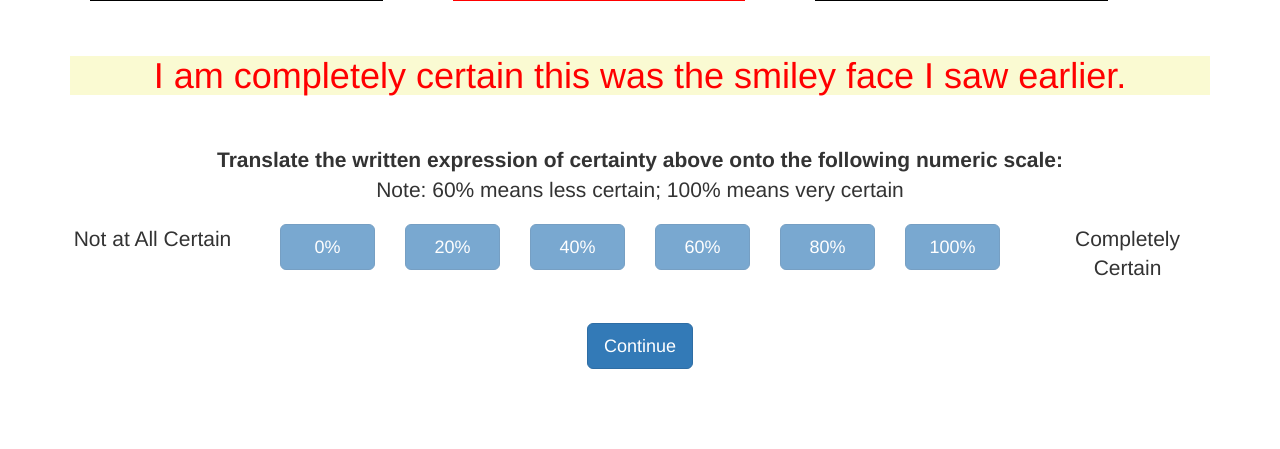
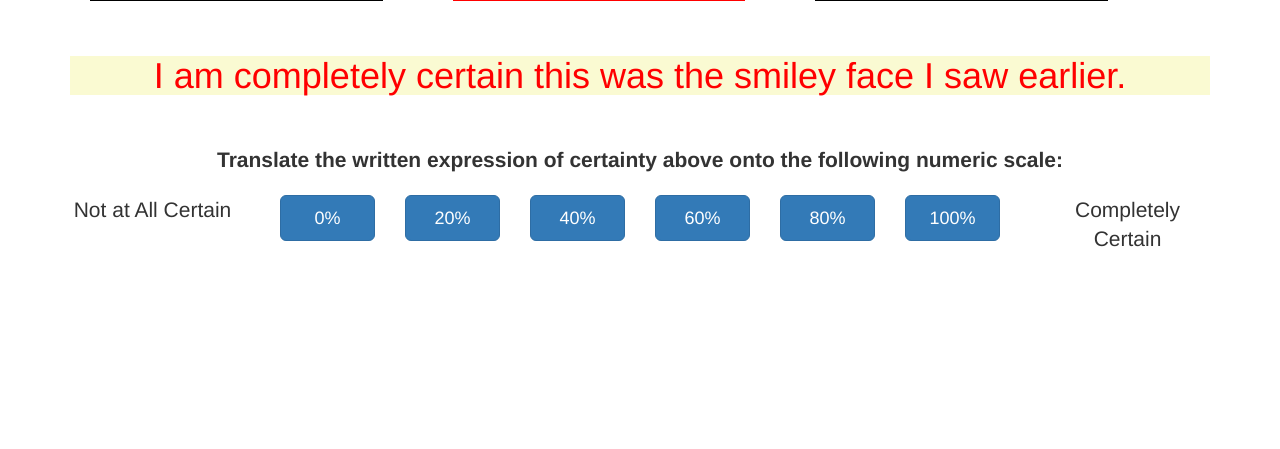
Before and after one commit to Luyao61/Dodson, a Django app: a page that uses lineup_test_2/templates/lineup_test_2/example.html in a window 1280 px wide. Shown: the part 814-1263 px from the top of the page. After the commit the page ends 1061 px from the top, so only its background shows below. Run offline with Django 3.2, Linux system fonts and the light colour scheme; some libraries are stand-ins or nearby versions.

Commit message:
update done

```diff
--- a/lineup_test_2/models.py
+++ b/lineup_test_2/models.py
@@ -28,6 +28,8 @@ class EyewitnessStimuli(models.Model):
 
 class User(models.Model):
     SEX = (('M', 'Male'), ('F', 'Female'))
+    EX_CONFIDENCE_SCORE = ( (0, 0), (20, 20), (40, 40), (60, 60), (80, 80), (100, 100), )
+
     userId = models.CharField(max_length=14, primary_key=True)
     CATEGORY = (('O1', 'O1'), ('Omany', 'Omany'), ('R', 'R'), ('U1', 'U1'), ('F', 'F'), )
 
@@ -39,6 +41,7 @@ class User(models.Model):
     if StatementType = false, user will see statement only
     '''
     StatementType = models.BooleanField()
+    example_response = models.IntegerField(choices=EX_CONFIDENCE_SCORE, null=True)
 
     sex = models.CharField(max_length=1, choices=SEX, null=True)
     birth_year = models.IntegerField(null=True)
@@ -60,4 +63,5 @@ class Response(models.Model):
     # category = models.CharField(max_length=10, choices=CATEGORY)
 
     def __str__(self):
-        return self.user.userId
+        return "{uid:}; category: {cate:}; lineup Number: {lineup_num:}; statementOnly: {stmtOnly:}"\
+            .format(uid=self.user.userId, cate=self.question.category, lineup_num=self.question.lineup_number, stmtOnly=self.question.statementOnly)
--- a/lineup_test_2/static/data/parse_data.py
+++ b/lineup_test_2/static/data/parse_data.py
@@ -8,3 +8,6 @@ for line1 in data:
                            category=line1[4], statement=line1[5], statementOnly=line1[6],
                            chosen_face=line1[7].astype(np.int), lineup_order=line1[8])
     q1.save()
+
+q = EyewitnessStimuli(score=100, lineup_race='W', lineup_number='W1', category='Ex', chosen_face=1, lineup_order="1;2;3;4;5;6", statement='smiley face example', statementOnly='example')
+q.save()
--- a/lineup_test_2/templates/lineup_test_2/detail.html
+++ b/lineup_test_2/templates/lineup_test_2/detail.html
@@ -47,7 +47,6 @@
             <p class="lead">
                 <b>Translate the written expression of certainty above onto the following numeric scale:</b>
                 <br>
-                Note: 60% means less certain; 100% means very certain
             </p>
         </div>
         <div class="row">
--- a/lineup_test_2/templates/lineup_test_2/example.html
+++ b/lineup_test_2/templates/lineup_test_2/example.html
@@ -45,7 +45,6 @@
             <p class="lead">
                 <b>Translate the written expression of certainty above onto the following numeric scale:</b>
                 <br>
-                Note: 60% means less certain; 100% means very certain
             </p>
         </div>
         <div class="row">
@@ -54,34 +53,34 @@
             </div>
             <div class="col-xs-8 col-sm-8 col-md-8 col-lg-8">
                 <div class="col-xs-2 col-sm-2 col-md-2 col-lg-2">
-                    <form>
-                        <input type="button" class="btn btn-primary btn-lg disabled" style="width:100%" value="0%"/>
+                    <form action="{% url 'lineup_test_2:record_example' uid 0 %}">
+                        <input type="submit" class="btn btn-primary btn-lg" style="width:100%" value="0%"/>
                     </form>
                 </div>
                 <div class="col-xs-2 col-sm-2 col-md-2 col-lg-2">
-                    <form>
-                        <input type="button" class="btn btn-primary btn-lg disabled" style="width:100%" value="20%"/>
+                    <form action="{% url 'lineup_test_2:record_example' uid 20 %}">
+                        <input type="submit" class="btn btn-primary btn-lg" style="width:100%" value="20%"/>
                     </form>
                 </div>
                 <div class="col-xs-2 col-sm-2 col-md-2 col-lg-2">
-                    <form>
-                        <input type="button" class="btn btn-primary btn-lg disabled" style="width:100%" value="40%"/>
+                    <form action="{% url 'lineup_test_2:record_example' uid 40 %}">
+                        <input type="submit" class="btn btn-primary btn-lg" style="width:100%" value="40%"/>
                     </form>
                 </div>
 
                 <div class="col-xs-2 col-sm-2 col-md-2 col-lg-2">
-                    <form>
-                        <input type="button" class="btn btn-primary btn-lg disabled" style="width:100%" value="60%"/>
+                    <form action="{% url 'lineup_test_2:record_example' uid 60 %}">
+                        <input type="submit" class="btn btn-primary btn-lg" style="width:100%" value="60%"/>
                     </form>
                 </div>
                 <div class="col-xs-2 col-sm-2 col-md-2 col-lg-2">
-                    <form>
-                        <input type="button" class="btn btn-primary btn-lg disabled" style="width:100%" value="80%"/>
+                    <form action="{% url 'lineup_test_2:record_example' uid 80 %}">
+                        <input type="submit" class="btn btn-primary btn-lg" style="width:100%" value="80%"/>
                     </form>
                 </div>
                 <div class="col-xs-2 col-sm-2 col-md-2 col-lg-2">
-                    <form>
-                        <input type="button" class="btn btn-primary btn-lg disabled" style="width:100%" value="100%"/>
+                    <form action="{% url 'lineup_test_2:record_example' uid 100 %}">
+                        <input type="submit" class="btn btn-primary btn-lg" style="width:100%" value="100%"/>
                     </form>
                 </div>
             </div>
@@ -92,11 +91,11 @@
 
         <br>
 
-        <div class="row">
-            <form action="{% url 'lineup_test_2:instruction' uid 2 %}">
-                <input type="submit" value="Continue"  class="btn btn-primary btn-lg center-block"/>
-            </form>
-        </div>
+{#        <div class="row">#}
+{#            <form action="{% url 'lineup_test_2:instruction' uid 2 %}">#}
+{#                <input type="submit" value="Continue"  class="btn btn-primary btn-lg center-block"/>#}
+{#            </form>#}
+{#        </div>#}
     </div>
     <br>
     <br>
--- a/lineup_test_2/templates/lineup_test_2/instruction.html
+++ b/lineup_test_2/templates/lineup_test_2/instruction.html
@@ -35,7 +35,7 @@
                 <p class="lead">
                     You will now proceed to the real lineups.
                 </p>
-                <form action="{% url 'lineup_test_2:test_dir' uid %}">
+                <form action="{% url 'lineup_test_2:generate_question' uid %}">
                     <input type="submit" value="Continue"  class="btn btn-primary btn-lg center-block"/>
                 </form>
             {% elif mode == '3' %}
--- a/lineup_test_2/urls.py
+++ b/lineup_test_2/urls.py
@@ -8,7 +8,7 @@ urlpatterns = [
     url(r'^test_dir/(?P<uid>([A-Z]|[0-9]){14})/$', views.test_dir, name='test_dir'),
     # url(r'^generate_question/(?P<uid>([A-Z]|[0-9]){14})/(?P<category>(O1|Omany|R|U1|F))/$', views.generate_question, name='generate_question'),
 
-    url(r'^generate_question/(?P<uid>([A-Z]|[0-9]){14})/(?P<category>(O1|Omany|R|U1|F))/$', views.generate_question, name='generate_question'),
+    url(r'^generate_question/(?P<uid>([A-Z]|[0-9]){14})/$', views.generate_question, name='generate_question'),
     url(r'^detail/(?P<uid>([A-Z]|[0-9]){14})/(?P<category>(O1|Omany|R|U1|F))/$', views.detail, name='detail'),
     url(r'^record/(?P<uid>([A-Z]|[0-9]){14})/(?P<category>(O1|Omany|R|U1|F))/(?P<a>(0|20|40|60|80|100))/$', views.record_answer, name='record_answer'),
 
@@ -16,4 +16,8 @@ urlpatterns = [
     url(r'^example/(?P<uid>([A-Z]|[0-9]){14})/$', views.example, name='example'),
 
     url(r'^submit/(?P<uid>([A-Z]|[0-9]){14})/$', views.submit_survey, name='submit_survey'),
+
+    url(r'^record_ex/(?P<uid>([A-Z]|[0-9]){14})/(?P<a>(0|20|40|60|80|100))/$',
+        views.record_example, name='record_example'),
+
 ]
--- a/lineup_test_2/views.py
+++ b/lineup_test_2/views.py
@@ -34,15 +34,16 @@ def create_new_user(request):
 
 
 def test_dir(request, uid):
+    context = {
+        'uid': uid,
+    }
+    """
     user = get_object_or_404(User, pk=uid)
 
     # removed by lz, on 08/08
     # category_list = EyewitnessStimuli.objects.values('category').distinct()
     lineup_category = [user.category]
 
-    context = {
-        'uid': uid,
-    }
 
     count = 0
     finished = True
@@ -69,14 +70,17 @@ def test_dir(request, uid):
         # context['category_list'] = category_list
         context['category_list'] = lineup_category
         return render(request, 'lineup_test_2/test_dir.html', context)
+    """
+    context = generate_survey_content(context)
+    return render(request, 'lineup_test_2/survey.html', context)
 
 
-def generate_question(request, uid, category):
+def generate_question(request, uid):
     user = get_object_or_404(User, pk=uid)
     lineup_category = user.category
     q_set = user.response_set.all()
     if len(q_set) != 0:
-        return HttpResponseRedirect(reverse('lineup_test_2:detail', args=(uid, category,)))
+        return HttpResponseRedirect(reverse('lineup_test_2:detail', args=(uid, lineup_category,)))
     query_set_cate = EyewitnessStimuli.objects.filter(category=lineup_category)
     race_set = ['W', 'B']
     question_set = []
@@ -133,16 +137,16 @@ def generate_question(request, uid, category):
         response.save()
     return HttpResponseRedirect(reverse('lineup_test_2:detail', args=(uid, category,)))
     '''
-    return HttpResponseRedirect(reverse('lineup_test_2:detail', args=(uid, category,)))
+    return HttpResponseRedirect(reverse('lineup_test_2:detail', args=(uid, lineup_category,)))
 
 
 def detail(request, uid, category):
     user = get_object_or_404(User, pk=uid)
-    # q_set = user.response_set.filter(category=category).exclude(answer__isnull=True)
+    # q_set = user.response_set.filter(category=user.category).exclude(answer__isnull=True)
     q_set = user.response_set.all().exclude(answer__isnull=True)
 
     q_num = len(q_set)
-    # print(q_num)
+    print(q_num)
 
     statement_type = user.StatementType
 
@@ -250,3 +254,11 @@ def generate_survey_content(context):
     context['device_list'] = device
 
     return context
+
+
+def record_example(request, uid, a):
+    user = get_object_or_404(User, pk=uid)
+    user.example_response = a
+    user.save()
+
+    return HttpResponseRedirect(reverse('lineup_test_2:instruction', args=(uid, 2)))
```
Also changed, not shown: db.sqlite3, lineup_test_2/migrations/0005_auto_20170509_1518.py (added), lineup_test_2/migrations/0006_auto_20170509_1556.py (added).
